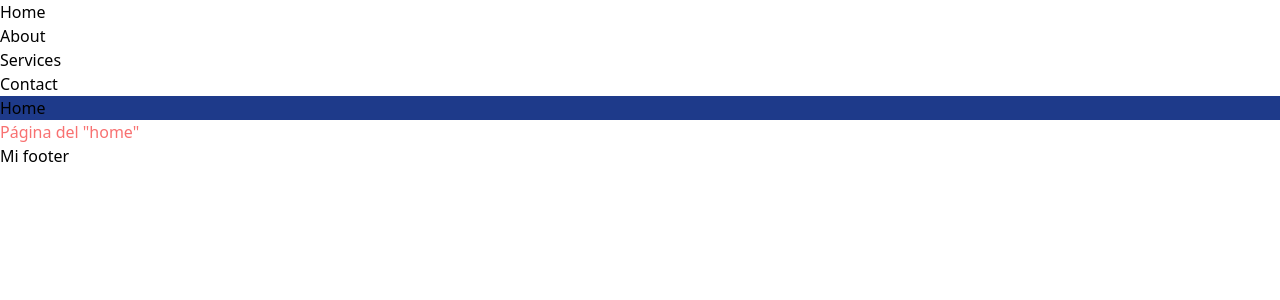
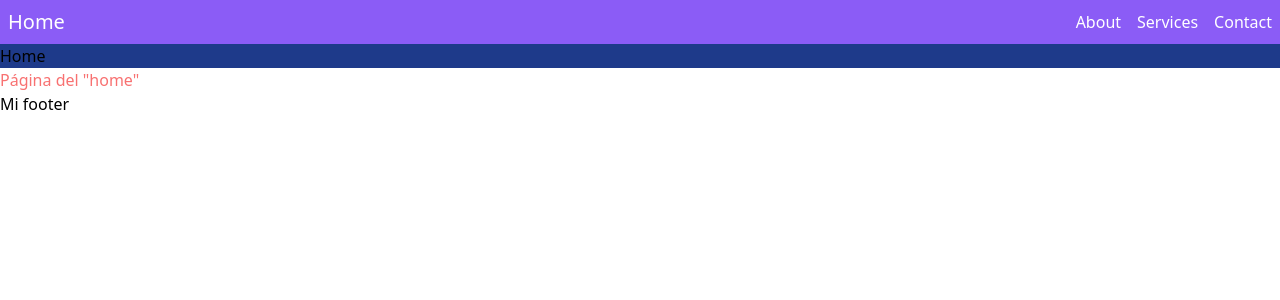
Before and after one commit to et3858/proyecto-react-ssr, a React app: page / in a window 1280 px wide. Shown: the top 300 px of the page. Built offline with nearby package versions, Linux system fonts and the light colour scheme.

Commit message:
feat(Header): estilización

```diff
--- a/src/components/Header.jsx
+++ b/src/components/Header.jsx
@@ -3,22 +3,15 @@ import { Link } from "react-router-dom";
 
 const Header = () => {
     return (
-        <header>
-            <nav>
-                <ul>
-                    <li>
-                        <Link to="/">Home</Link>
-                    </li>
-                    <li>
-                        <Link to="/about">About</Link>
-                    </li>
-                    <li>
-                        <Link to="/services">Services</Link>
-                    </li>
-                    <li>
-                        <Link to="/contact">Contact</Link>
-                    </li>
-                </ul>
+        <header className="bg-purple-500 text-white">
+            <nav className="p-2 flex justify-between items-center">
+                <Link to="/" className="text-xl">Home</Link>
+
+                <div className="flex space-x-4">
+                    <Link to="/about">About</Link>
+                    <Link to="/services">Services</Link>
+                    <Link to="/contact">Contact</Link>
+                </div>
             </nav>
         </header>
     );
```
